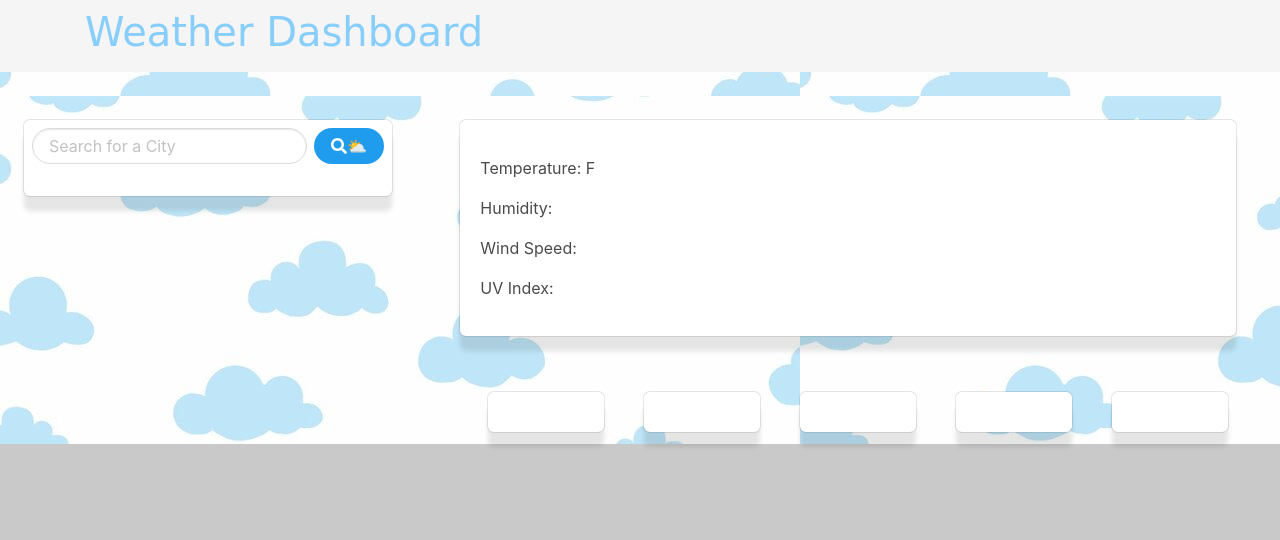
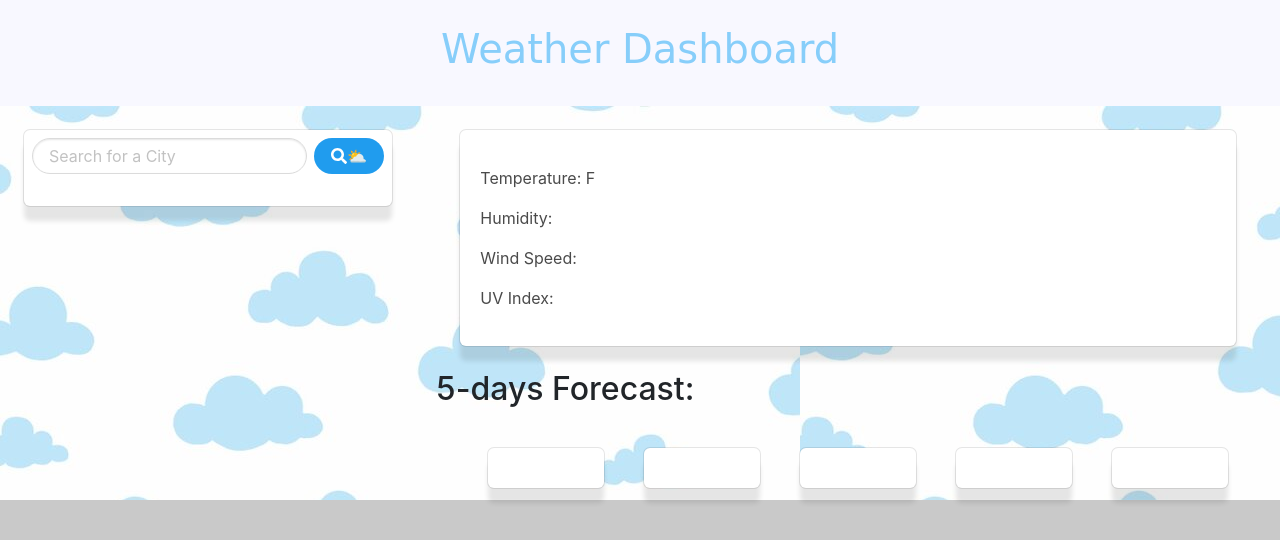
Before and after one commit to kiankovskaia/Weather_Dashboard, a plain HTML site: page index.html in a window 1280 px wide. Drawn offline with nearby package versions, Linux system fonts and the light colour scheme; no server answers.

Commit message:
fixed cards block

```diff
--- a/assets/script.js
+++ b/assets/script.js
@@ -41,7 +41,7 @@ function renderWeather(cityName) {
 
     //add Humidity
 
-    $("#currentHum").text(response.main.humidity);
+    $("#currentHum").text(response.main.humidity) + "%";
 
     //add Wind speed
 
@@ -181,7 +181,7 @@ function fiveDayForcast(cityName) {
       $("#day-" + i).append(iconFore);
       // pull the temp
       var tempFore = $("<p>").text(
-        "Tempurature:\n" + response.list[i].main.temp + "°F"
+        "Temperature:\n" + response.list[i].main.temp + "°F"
       );
       // add the temp to the page
       $("#day-" + i).append(tempFore);
--- a/assets/style.css
+++ b/assets/style.css
@@ -1,9 +1,15 @@
 main {
     background-image: url("cloud.jpg");
+}
+header {
+  background-color: #F8F8FF;
+  text-align:center;
+  padding:25px;
 }
 h1 {
     color:LightSkyBlue;
     font-family: 'Indie Flower', cursive, bold;
+    font-size:25px;
 }
 button {
   display: block;
--- a/index.html
+++ b/index.html
@@ -22,12 +22,10 @@
   <body>
     <main>
       <!-- nav bar -->
-      <nav class="navbar is-light level">
-        <header
-          class="container level-item has-text-centered is-vcentered is-size-1">
+
+        <header>
           <h1>Weather Dashboard</h1>
         </header>
-      </nav>
       <main>
         <!-- left side search que and 'bookmarks'  -->
         <aside class="tile m-4 box float-left" style="margin-top: 10px; margin-left: 20px">
@@ -78,12 +76,14 @@
               </p>
             </article>
           </article>
+          <h2>5-days Forecast:</h2>
           <section
             class="tile"
             style="margin-top: 10px; margin-left: 20px; padding-top: 10px"
           >
+
             <section class="tile is-parent">
-              <header id="forcast"></header>
+              <div id="forcast"></div>
               <article
                 class="tile box day is-child"
                 style="margin-bottom: 0; margin-right: 20px"
```
Also changed, not shown: 1 other file.
